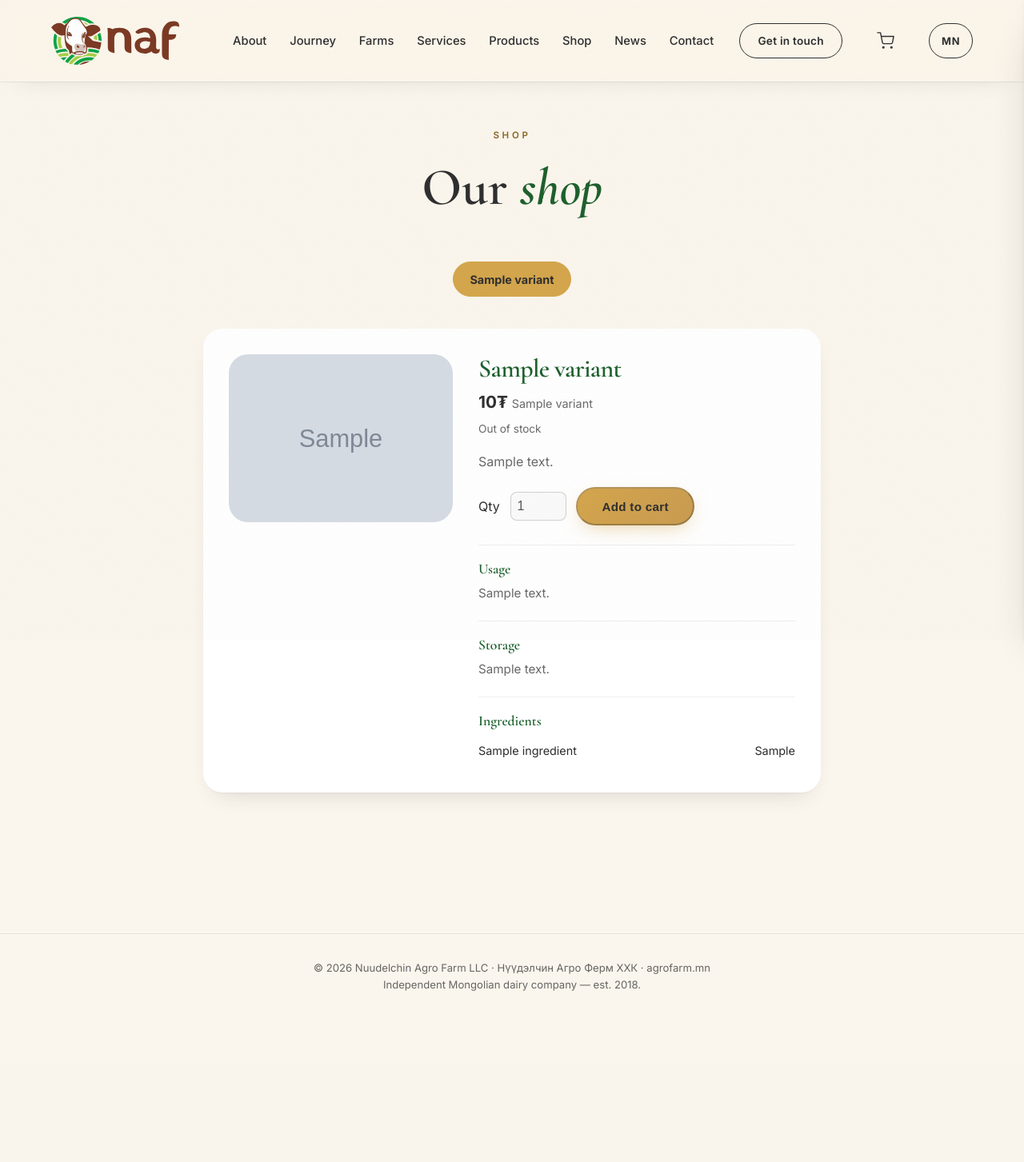
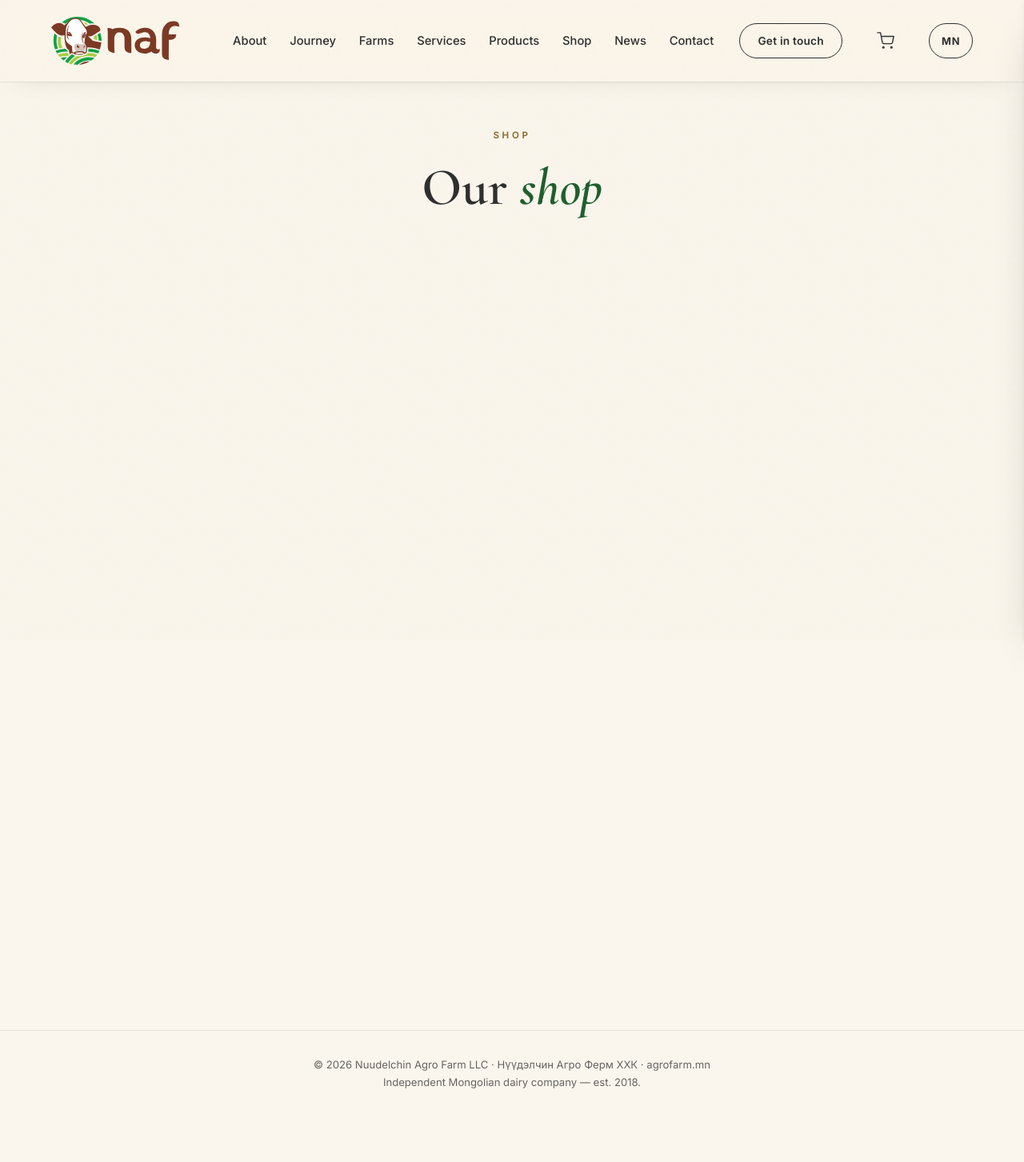
Before and after one commit to 1ZuKi1/agrofarm, a PHP site: page /shop.html in a window 1280 px wide. Shown: the whole page at 80% size. Before the commit the page ends 1239 px from the top, so only its background shows below. Run offline with PHP 8.4, Linux system fonts and the light colour scheme; tables that the repository leaves empty hold one stand-in row (values such as "Sample post"); grey boxes marked "Sample" are stand-in pictures.

Commit message:
Redesign shop page: product grid + detail views, homepage-matched styling
Splits the shop into a product listing/grid (reusing the homepage's
.prod card component) and a per-product detail view with a variant
switcher, linked via ?product=<slug> with pushState/popstate for
back/forward support. Restyles the detail sections, back link, and
title to match the homepage's kicker/typography conventions instead
of the old borrowed news-archive layout.

```diff
--- a/shop.html
+++ b/shop.html
@@ -64,13 +64,13 @@
 </div>
 
 <!-- ============ SHOP ============ -->
-<section class="news-archive">
-  <div class="news-archive__head">
+<section class="shop">
+  <div class="shop__head">
     <p class="kicker reveal" data-en="Shop" data-mn="Дэлгүүр">Shop</p>
     <h1 class="reveal" data-en="Our <em>shop</em>" data-mn="Манай <em>дэлгүүр</em>">Our <em>shop</em></h1>
   </div>
   <div id="shopRoot">
-    <p class="news-archive__empty" id="shopLoading" data-en="Loading…" data-mn="Ачааллаж байна…">Loading…</p>
+    <p class="shop__empty" id="shopLoading" data-en="Loading…" data-mn="Ачааллаж байна…">Loading…</p>
   </div>
 </section>
 
--- a/style.css
+++ b/style.css
@@ -984,33 +984,73 @@ input, textarea, select{ font-size:16px !important; }
   .news__grid > *:last-child{ margin-right:var(--gutter); }
 }
 
-/* ============ SHOP: product display + variant switcher ============ */
-.shop-product{ max-width:900px; margin:0 auto; padding:0 var(--gutter) 6rem; }
-.shop-product__switcher{ display:flex; flex-wrap:wrap; gap:.6rem; margin-bottom:2.5rem; justify-content:center; }
+/* ==========================================================================
+   SHOP PAGE — product grid + product detail with variant switcher
+   ========================================================================== */
+.shop{ padding:8rem var(--gutter) 6rem; background:var(--cream); min-height:60vh; }
+.shop__head{ text-align:center; max-width:600px; margin:0 auto 3.5rem; padding-top:2rem; }
+.shop__head h1{ font-size:clamp(2.4rem, 5.1vw, 4.1rem); font-family:var(--serif); font-weight:600; line-height:1.12; }
+.shop__head h1 em{ color:var(--green); }
+.shop__empty{
+  text-align:center; color:var(--ink-soft);
+  font-family:var(--serif); font-style:italic; font-size:1.15rem;
+  padding:2rem 0;
+}
+
+/* Product grid — reuses .prod (homepage Products cards) verbatim via
+   .products__grid so the shop reads as a continuation of that section,
+   not a different template. .shop-grid only supplies the max-width. */
+.shop-grid{ max-width:1240px; }
+.shop-grid__card-link{ display:block; text-decoration:none; color:inherit; }
+.shop-grid__price{ font-weight:700; color:var(--green); margin-top:.6rem; }
+
+/* Product detail */
+.shop-product{ max-width:1100px; margin:0 auto; padding:0 var(--gutter) 6rem; }
+.shop-product__back{
+  display:inline-block; margin-bottom:1.6rem; font-size:.9rem; font-weight:600;
+  color:var(--ink-soft); transition:color .25s;
+}
+.shop-product__back:hover{ color:var(--green); }
+.shop-product__title{ font-family:var(--serif); font-size:clamp(2rem, 4vw, 2.8rem); color:var(--charcoal); margin-bottom:1.6rem; }
+.shop-product__switcher-label{
+  font-size:.72rem; letter-spacing:.28em; text-transform:uppercase;
+  color:var(--gold-text); font-weight:600; margin-bottom:.9rem;
+}
+.shop-product__switcher{ display:flex; flex-wrap:wrap; gap:.6rem; margin-bottom:2.8rem; }
 .variant-pill{
-  min-width:44px; min-height:44px; padding:.5rem 1.3rem;
+  min-width:44px; min-height:44px; padding:.6rem 1.5rem;
   border-radius:999px; border:1.5px solid var(--green); background:transparent; color:var(--green);
-  font-family:var(--sans); font-weight:700; font-size:.9rem; cursor:pointer;
+  font-family:var(--sans); font-weight:700; font-size:.92rem; cursor:pointer;
   transition:background .3s, color .3s, transform .3s var(--spring);
 }
 .variant-pill:hover{ transform:translateY(-2px); }
 .variant-pill.is-active{ background:var(--gold); border-color:var(--gold); color:var(--charcoal); }
-.shop-variant{ display:grid; grid-template-columns:1fr; gap:2rem; background:#fff; border-radius:var(--radius); padding:2rem; box-shadow:var(--shadow-1); }
-.shop-variant__img{ width:100%; border-radius:var(--radius); max-height:320px; object-fit:cover; }
-.shop-variant__name{ font-family:var(--serif); font-size:2rem; color:var(--green); margin-bottom:.4rem; }
-.shop-variant__price{ font-size:1.3rem; font-weight:700; color:var(--charcoal); margin-bottom:.3rem; }
+
+.shop-variant{
+  display:grid; grid-template-columns:1fr; gap:2.8rem;
+  background:#fff; border-radius:var(--radius-lg); padding:2.5rem;
+  box-shadow:var(--shadow-2);
+}
+.shop-variant__img{ width:100%; border-radius:var(--radius); max-height:420px; object-fit:cover; }
+.shop-variant__name{ font-family:var(--serif); font-size:2.2rem; color:var(--green); margin-bottom:.5rem; }
+.shop-variant__price{ font-size:1.5rem; font-weight:700; color:var(--charcoal); margin-bottom:.4rem; }
 .shop-variant__weight{ font-size:.9rem; font-weight:400; color:var(--ink-soft); }
-.shop-variant__stock{ font-size:.85rem; color:var(--ink-soft); margin-bottom:1rem; }
-.shop-variant__benefits{ color:var(--ink-soft); margin-bottom:1.2rem; }
-.shop-variant__qty{ display:flex; align-items:center; gap:.8rem; margin-bottom:1.5rem; }
-.shop-variant__qty input{ width:70px; padding:.5rem; border-radius:8px; border:1px solid rgba(44,44,44,.2); font-size:1rem; }
-.shop-variant__section{ margin-top:1.4rem; padding-top:1.2rem; border-top:1px solid rgba(44,44,44,.08); }
-.shop-variant__section h3{ font-family:var(--serif); font-size:1.1rem; color:var(--green); margin-bottom:.5rem; }
-.shop-variant__section p{ color:var(--ink-soft); font-size:.95rem; line-height:1.65; }
-.ingredient-table__row{ display:flex; justify-content:space-between; padding:.5rem 0; font-size:.9rem; }
+.shop-variant__stock{ font-size:.85rem; color:var(--ink-soft); margin-bottom:1.4rem; }
+.shop-variant__benefits{ color:var(--ink-soft); font-size:1rem; line-height:1.75; margin-bottom:1.6rem; }
+.shop-variant__qty{ display:flex; align-items:center; gap:1rem; margin-bottom:.5rem; }
+.shop-variant__qty label{ font-weight:600; font-size:.9rem; }
+.shop-variant__qty input{ width:70px; padding:.6rem; border-radius:8px; border:1px solid rgba(44,44,44,.2); font-size:1rem; }
+.shop-variant__section{ margin-top:1.8rem; padding-top:1.6rem; border-top:1px solid rgba(44,44,44,.08); }
+.shop-variant__section h3{
+  font-size:.72rem; letter-spacing:.28em; text-transform:uppercase;
+  color:var(--gold-text); font-weight:600; margin-bottom:.7rem;
+}
+.shop-variant__section p{ color:var(--ink-soft); font-size:.98rem; line-height:1.75; max-width:52rem; }
+.ingredient-table__row{ display:flex; justify-content:space-between; padding:.6rem 0; font-size:.92rem; }
 .ingredient-table__row + .ingredient-table__row{ border-top:1px solid rgba(212,165,74,.25); }
-@media (min-width: 640px){
-  .shop-variant{ grid-template-columns:280px 1fr; }
+
+@media (min-width: 720px){
+  .shop-variant{ grid-template-columns:340px 1fr; }
 }
 
 /* ============ Cart drawer ============ */
```
Also changed, not shown: shop.js (+87 -5 lines).
